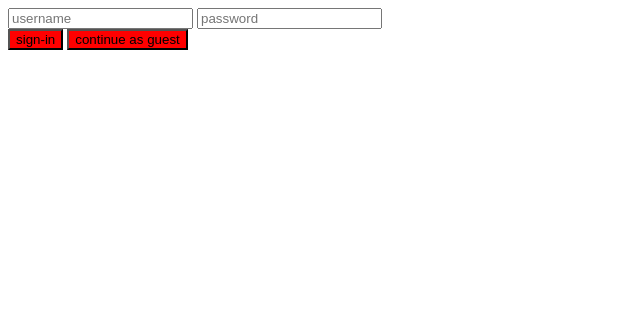
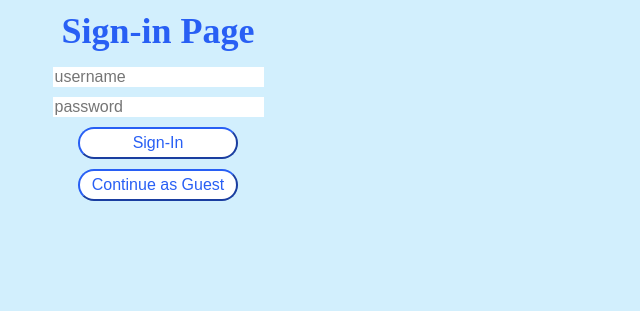
Before and after one commit to Shareplay-Team-A/shareplay-client, a website built with webpack: page src/pages/popup.html in a window 1280 px wide. Shown: the whole page, without its empty margins (0-640 px from the left). Built offline with nearby package versions, Linux system fonts and the light colour scheme; files whose address does not match are found by name.

Commit message:
Created HTML and CSS for the shareplay page

```diff
--- a/src/pages/popup.html
+++ b/src/pages/popup.html
@@ -6,7 +6,7 @@
   </head>
 
   <body class="body-class">
-    <div id="app-container" style="width: 400px; height: 300px;"></div>
+    <div id="app-container" style="width: 300px; height: 200px;"></div>
     <script src="../popup.js"></script>
   </body>
 </html>
--- a/src/pages/sign-in.html
+++ b/src/pages/sign-in.html
@@ -1,7 +1,8 @@
 <div>
+    <h1>Sign-in Page</h1>
     <input id="username" type="text" placeholder="username"></input>
     <input id="password" type="password" placeholder="password"></input>
-    <button id="sign-in-btn">sign-in</button>
-    <button id="continue-as-guest-btn">continue as guest</button>
+    <button id="sign-in-btn">Sign-In</button>
+    <button id="continue-as-guest-btn">Continue as Guest</button>
     <div id="sign-in-result"></div>
 </div>
--- a/src/style.css
+++ b/src/style.css
@@ -1,3 +1,43 @@
+body {
+    background-color: #D2EFFD;
+    text-align: center;
+}
+
+h1 {
+    margin: 10px;
+    color: #285FF4;
+    font-size: 36px;
+    font-family: "Didot", serif;
+}
+
+input {
+    margin: 5px;
+    border: 4px;
+    color:black;
+    font-size: 16px;
+}
+
 button {
-    background: red;
+    margin: 5px;
+    background: white;
+    padding: 5px 7px;
+    width: 160px;
+    text-align: center;
+    color: #285FF4;
+    border-color:#285FF4;
+    font-size: 16px;
+    border-radius: 20px;
+    left: 50%;
+    /*transition-duration: 0.4s;*/
 }
+
+button:hover {
+    background-color: #285FF4;
+    color: white;
+}
+
+a {
+    margin: 2px;
+    font-size: 16px;
+    color: black;
+}
```
Also changed, not shown: src/pages/sharing.html (+5 -2 lines).
